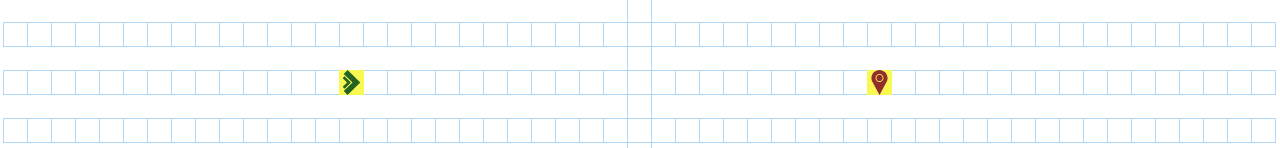
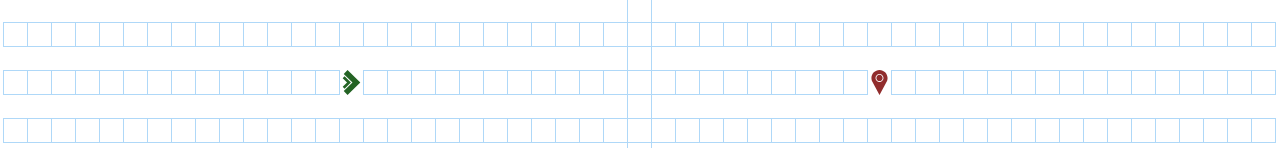
Before and after one commit to mingchengzack/Path-Finding-Visualizer, a React (Create React App) app: page / in a window 1280 px wide. Shown: the part 652-800 px from the top of the page. Built offline with nearby package versions, Linux system fonts and the light colour scheme.

Commit message:
refactor animation

```diff
--- a/src/algorithms/bfs.js
+++ b/src/algorithms/bfs.js
@@ -9,17 +9,13 @@ export function bfs(grid, startNode, endNode) {
   while (unvisitedNodes.length !== 0) {
     // get next cur node
     const curNode = unvisitedNodes.shift();
+    visitedNodes.push(curNode);
 
     // reach goal
     if (curNode === endNode) return [visitedNodes, true];
 
     // add neighbors to unvisitedNodes
     updateUnvisitedNeighbors(curNode, grid, unvisitedNodes);
-
-    // excludes start node  and end node for visualization
-    if (curNode !== startNode) {
-      visitedNodes.push(curNode);
-    }
   }
 
   return [visitedNodes, false];
--- a/src/algorithms/dfs.js
+++ b/src/algorithms/dfs.js
@@ -12,12 +12,8 @@ export function dfs(grid, startNode, endNode) {
     // stack may contain two same nodes
     if (!curNode.isVisited) {
       curNode.isVisited = true;
+      visitedNodes.push(curNode);
       if (curNode === endNode) return [visitedNodes, true];
-
-      // excludes start node  and end node for visualization
-      if (curNode !== startNode) {
-        visitedNodes.push(curNode);
-      }
 
       // add neighbors to unvisitedNodes
       updateUnvisitedNeighbors(curNode, grid, unvisitedNodes);
--- a/src/algorithms/dijkstra.js
+++ b/src/algorithms/dijkstra.js
@@ -20,12 +20,12 @@ export function dijkstra(grid, startNode, endNode) {
     if (closestNode.distance === Infinity) return visitedNodes;
 
     closestNode.isVisited = true;
+    visitedNodes.push(closestNode);
+
+    // reach goal
     if (closestNode === endNode) return visitedNodes;
 
-    // excludes start node for visualization
-    if (closestNode !== startNode) {
-      visitedNodes.push(closestNode);
-    }
+    // update distance for neighbors
     updateUnvisitedNeighbors(closestNode, grid);
   }
   return visitedNodes;
@@ -34,10 +34,9 @@ export function dijkstra(grid, startNode, endNode) {
 // backtracks from the endNode to find the shortest path
 export function dijkstraPath(startNode, endNode) {
   const nodesInShortestPath = [];
-  let currNode = endNode.prevNode; // excludes end node for visualization
+  let currNode = endNode;
 
-  // excludes start node for visualization
-  while (currNode !== null && currNode !== startNode) {
+  while (currNode !== null) {
     nodesInShortestPath.unshift(currNode);
     currNode = currNode.prevNode;
   }
--- a/src/components/Grid.jsx
+++ b/src/components/Grid.jsx
@@ -1,5 +1,5 @@
 import React, { Component } from "react";
-import Node, { nodeType, weightType } from "./Node";
+import Node, { nodeType, weightType, animationType } from "./Node";
 import { dijkstra, dijkstraPath } from "../algorithms/dijkstra";
 import { astar } from "../algorithms/astar";
 import { dfs } from "../algorithms/dfs";
@@ -46,8 +46,9 @@ class Grid extends Component {
           this.grid[i][j].type = nodeType.DEFAULT;
           this.grid[i][j].weight = 1;
           this[`node-${i}-${j}`].setNode(nodeType.DEFAULT);
-          this[`node-${i}-${j}`].setWeightType(weightType.DEFAULT);
         }
+        this[`node-${i}-${j}`].setWeightType(weightType.DEFAULT);
+        this[`node-${i}-${j}`].setAnimation(animationType.DEFAULT);
       }
     }
   }
@@ -61,13 +62,7 @@ class Grid extends Component {
         this.grid[i][j].prevNode = null;
         this.grid[i][j].distance = Infinity;
         this.grid[i][j].isVisited = false;
-        if (
-          this.grid[i][j].type === nodeType.VISITED ||
-          this.grid[i][j].type === nodeType.PATH
-        ) {
-          this.grid[i][j].type = nodeType.DEFAULT;
-          this[`node-${i}-${j}`].setNode(nodeType.DEFAULT);
-        }
+        this[`node-${i}-${j}`].setAnimation(animationType.DEFAULT);
       }
     }
   }
@@ -93,12 +88,14 @@ class Grid extends Component {
       let node;
       if (i < visitedNodes.length) {
         node = visitedNodes[i];
-        node.type = nodeType.VISITED;
-        this[`node-${node.y}-${node.x}`].setNode(nodeType.VISITED_NOANIMATION);
+        this[`node-${node.y}-${node.x}`].setAnimation(
+          animationType.VISITED_NOANIMATION
+        );
       } else {
         node = nodesInPath[i - visitedNodes.length];
-        node.type = nodeType.PATH;
-        this[`node-${node.y}-${node.x}`].setNode(nodeType.PATH_NOANIMATION);
+        this[`node-${node.y}-${node.x}`].setAnimation(
+          animationType.PATH_NOANIMATION
+        );
       }
     }
   }
@@ -135,16 +132,14 @@ class Grid extends Component {
           for (let j = 0; j < nodesInPath.length; j++) {
             setTimeout(() => {
               const node = nodesInPath[j];
-              node.type = nodeType.PATH;
-              this[`node-${node.y}-${node.x}`].setNode(nodeType.PATH);
+              this[`node-${node.y}-${node.x}`].setAnimation(animationType.PATH);
             }, 10 + 2 * speed * j);
           }
         }, 10 + speed * i);
       } else {
         setTimeout(() => {
           const node = visitedNodes[i];
-          node.type = nodeType.VISITED;
-          this[`node-${node.y}-${node.x}`].setNode(nodeType.VISITED);
+          this[`node-${node.y}-${node.x}`].setAnimation(animationType.VISITED);
         }, 10 + speed * i);
       }
     }
--- a/src/components/Node.css
+++ b/src/components/Node.css
@@ -9,7 +9,6 @@
 
 .node-start {
   background: url(../imgs/start.svg);
-  background-color: rgb(248, 248, 83);
   border: none;
   animation-name: startAnimation;
   animation-duration: 0.5s;
@@ -19,23 +18,19 @@
 @keyframes startAnimation {
   0% {
     transform: scale(0.8);
-    background-color: rgb(248, 248, 83);
   }
 
   50% {
     transform: scale(1.2);
-    background-color: rgb(248, 248, 83);
   }
 
   100% {
     transform: scale(1);
-    background-color: rgb(248, 248, 83);
   }
 }
 
 .node-end {
   background: url(../imgs/end.svg);
-  background-color: rgb(248, 248, 83);
   border: none;
   animation-name: endAnimation;
   animation-duration: 0.5s;
@@ -45,17 +40,14 @@
 @keyframes endAnimation {
   0% {
     transform: scale(0.8);
-    background-color: rgb(248, 248, 83);
   }
 
   50% {
     transform: scale(1.2);
-    background-color: rgb(248, 248, 83);
   }
 
   100% {
     transform: scale(1);
-    background-color: rgb(248, 248, 83);
   }
 }
 
@@ -168,11 +160,11 @@
   }
 }
 
-.node-visited-nonanimated {
+.visited-noanimation {
   background-color: rgba(0, 190, 218, 0.75);
 }
 
-.node-visited {
+.visited {
   animation-name: visitedAnimation;
   animation-duration: 0.3s;
   animation-fill-mode: forwards;
@@ -200,12 +192,12 @@
   }
 }
 
-.node-path-nonanimated {
+.path-noanimation {
   border: 1px solid rgb(248, 248, 83);
   background-color: rgb(248, 248, 83);
 }
 
-.node-path {
+.path {
   border: 1px solid rgb(248, 248, 83);
   animation-name: pathAnimation;
   animation-duration: 1s;
--- a/src/components/Node.jsx
+++ b/src/components/Node.jsx
@@ -9,6 +9,7 @@ class Node extends Component {
       y: props.node.y,
       type: props.node.type,
       weight: weightType.DEFAULT,
+      animation: animationType.DEFAULT,
       canModify: true
     };
   }
@@ -33,6 +34,10 @@ class Node extends Component {
     this.setState({ type });
   };
 
+  setAnimation = animation => {
+    this.setState({ animation });
+  };
+
   render() {
     let { type } = this.state;
     let typename =
@@ -42,14 +47,18 @@ class Node extends Component {
         ? "node-end"
         : type === nodeType.WALL
         ? "node-wall"
-        : type === nodeType.VISITED
-        ? "node-visited"
-        : type === nodeType.PATH
-        ? "node-path"
-        : type === nodeType.VISITED_NOANIMATION
-        ? "node-visited-nonanimated"
-        : type === nodeType.PATH_NOANIMATION
-        ? "node-path-nonanimated"
+        : "";
+
+    let { animation } = this.state;
+    let animationname =
+      animation === animationType.VISITED
+        ? "visited"
+        : animation === animationType.PATH
+        ? "path"
+        : animation === animationType.VISITED_NOANIMATION
+        ? "visited-noanimation"
+        : animation === animationType.PATH_NOANIMATION
+        ? "path-noanimation"
         : "";
 
     let { weight } = this.state;
@@ -64,7 +73,7 @@ class Node extends Component {
 
     return (
       <div
-        className={`node ${typename}`}
+        className={`node ${typename} ${animationname}`}
         onMouseDown={() => this.props.onMouseDown(this.state)}
         onMouseEnter={() => this.props.onMouseEnter(this.state)}
         onMouseUp={() => this.props.onMouseUp()}
@@ -81,11 +90,15 @@ export const nodeType = {
   DEFAULT: 1,
   START: 2,
   END: 3,
-  WALL: 4,
-  VISITED: 5,
-  PATH: 6,
-  VISITED_NOANIMATION: 7,
-  PATH_NOANIMATION: 8
+  WALL: 4
+};
+
+export const animationType = {
+  DEFAULT: 1,
+  VISITED: 2,
+  PATH: 3,
+  VISITED_NOANIMATION: 4,
+  PATH_NOANIMATION: 5
 };
 
 export const weightType = {
```
